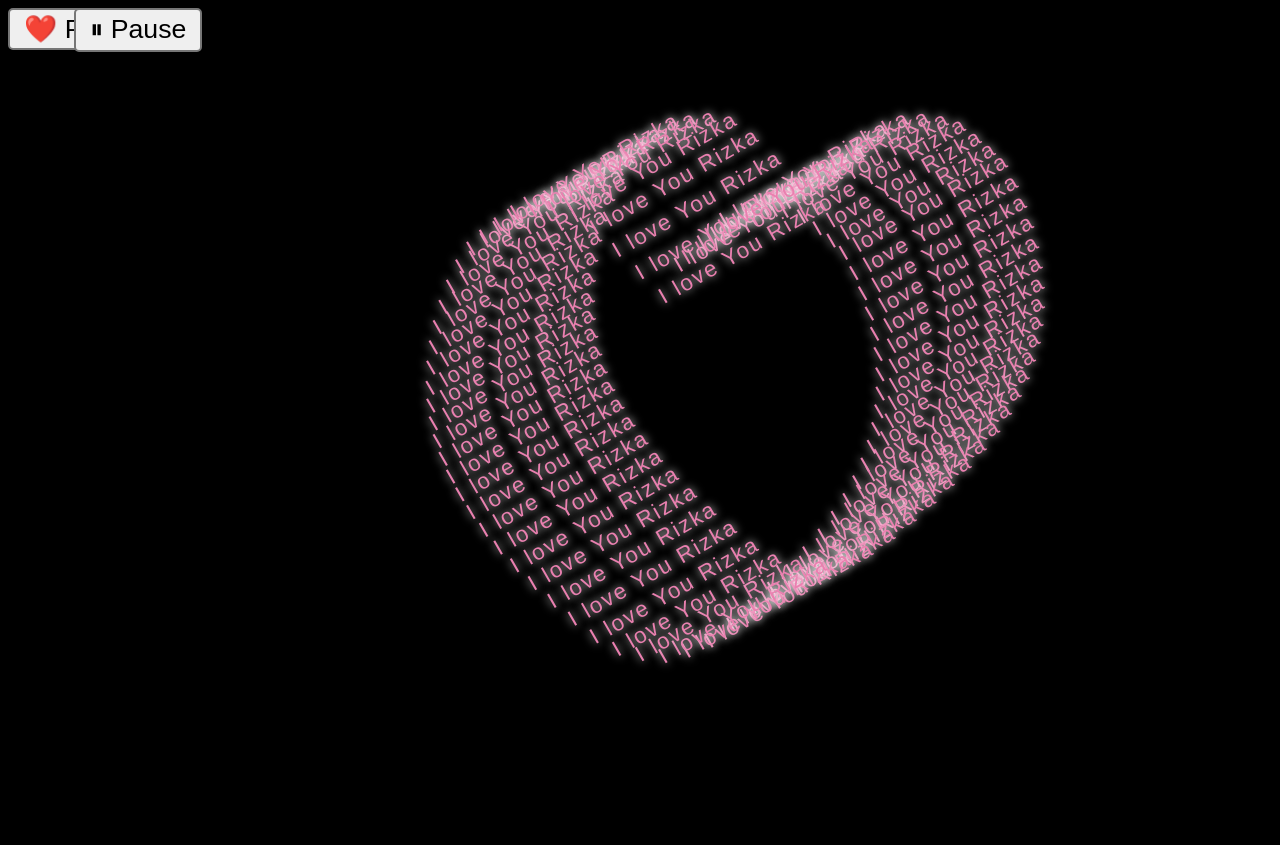
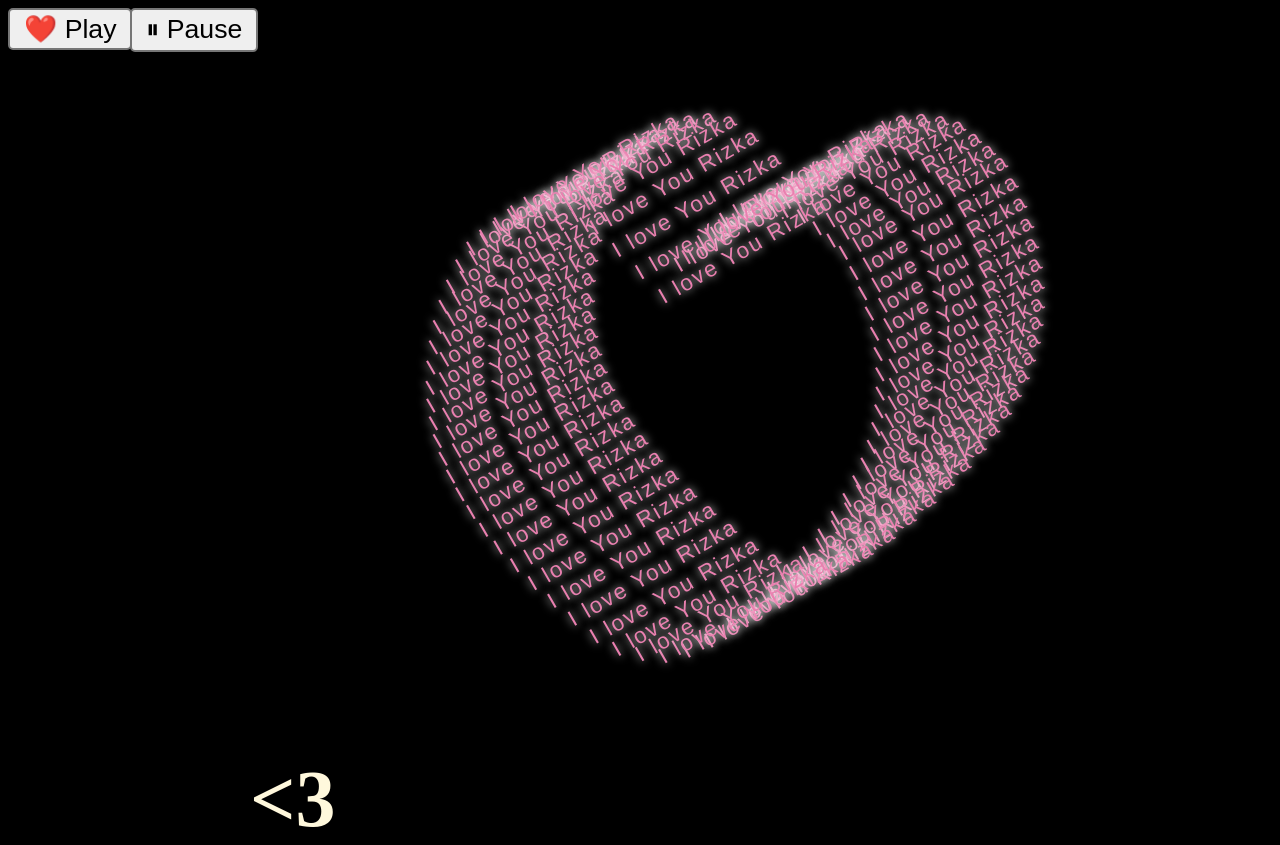
Before and after one commit to irpannnnnnnnn/Fannn, a plain HTML site: page index.html in a window 1280 px wide. Before the commit the page ends 816 px from the top, so only its background shows below. Drawn offline with Linux system fonts and the light colour scheme.

Commit message:
Add files via upload

```diff
--- a/styles.css
+++ b/styles.css
@@ -2,6 +2,19 @@
   bottom: 200px;
   right: 30px;
   background-color: rgba(0, 0, 0, 0.3);
+}
+
+#Fann {
+  position: absolute;
+  top: 700px ;
+  color: cornsilk;
+  left: 250px;
+  font-size: 5rem;
+}
+
+#pauseBtn {
+  position: absolute;
+  left: 130px;   /* Geser ke kanan */
 }
 
 audio {
```
